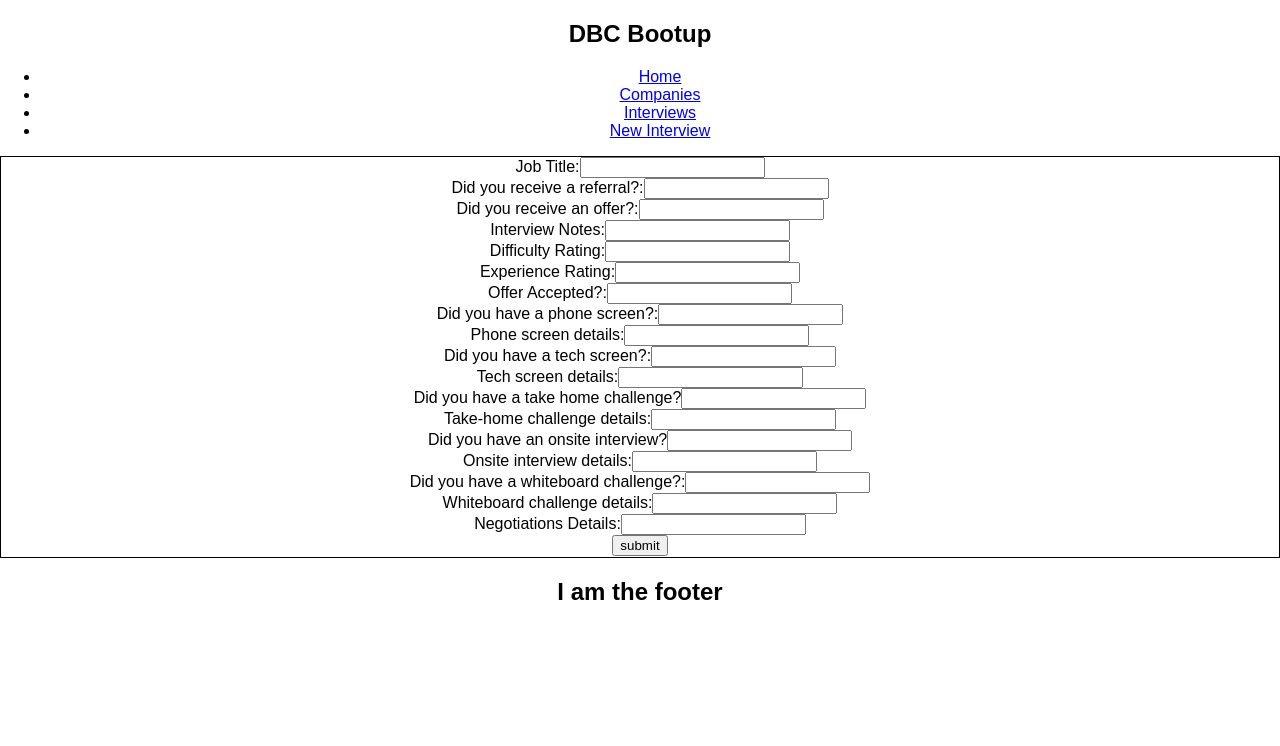
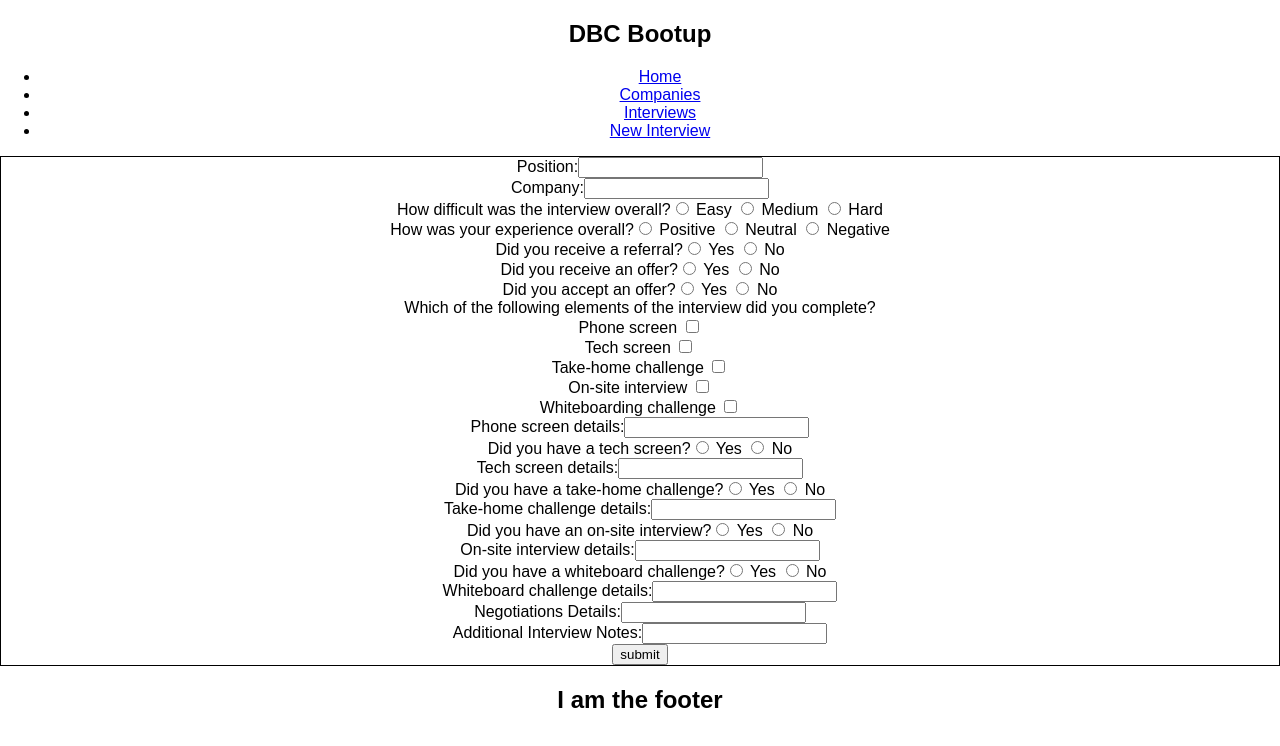
Before and after one commit to mayjawdat/BootUp-REACT-FrontEnd, a React (Create React App) app: page /interviews/new in a window 1280 px wide. Shown: the top 746 px of the page. Built offline with nearby package versions, Linux system fonts and the light colour scheme.

Commit message:
Update structure and input types of interview form, add company form

```diff
--- a/src/Components/Interviews/InterviewForm.js
+++ b/src/Components/Interviews/InterviewForm.js
@@ -5,46 +5,67 @@ import axios from 'axios'
 class InterviewForm extends Component {
   render() {
     return (
-      <div className="New-Interview">
-          Job Title:
+      <form className="New-Interview">
+          Position:
           <input type="text" name="jobTitle"/><br/>
-          Did you receive a referral?:
-          <input type="text" name="referall"/><br/>
-          Did you receive an offer?:
-          <input type="text" name="offer"/><br/>
-          Interview Notes:
-          <input type="text" name="interviewNotes"/><br/>
-          Difficulty Rating:
-          <input type="text" name="difficultyRating"/><br/>
-          Experience Rating:
-          <input type="text" name="experienceRating"/><br/>
-          Offer Accepted?:
-          <input type="text" name="offer"/><br/>
-          Did you have a phone screen?:
-          <input type="text" name="phoneScreen"/><br/>
+          Company:
+          <input type="text" name="company"/><br/>
+
+          How difficult was the interview overall?
+          <input type="radio" name="difficultyRating" value="easy"/> Easy <input type="radio" name="difficultyRating" value="medium"/> Medium <input type="radio" name="difficultyRating" value="hard"/> Hard<br/>
+
+          How was your experience overall?
+          <input type="radio" name="experienceRating"value="positive"/> Positive <input type="radio" name="experienceRating" value="neutral"/> Neutral <input type="radio" name="experienceRating" value="negative"/> Negative<br/>
+
+          Did you receive a referral?
+          <input type="radio" name="referral" value="yes"/> Yes <input type="radio" name="referral" value="no"/> No<br/>
+
+
+          Did you receive an offer?
+          <input type="radio" name="offer" value="yes"/> Yes <input type="radio" name="offer" value="no"/> No<br/>
+
+          Did you accept an offer?
+          <input type="radio" name="offerAccepted" value="yes"/> Yes <input type="radio" name="phoneScreen" value="no"/> No<br/>
+
+          Which of the following elements of the interview did you complete?<br/>
+          Phone screen <input type="checkbox" name="phoneScreen"/><br/>
+          Tech screen <input type="checkbox" name="techScreen"/><br/>
+          Take-home challenge <input type="checkbox" name="takeHomeChallenge"/><br/>
+          On-site interview <input type="checkbox" name="takeHomeChallenge"/><br/>
+          Whiteboarding challenge <input type="checkbox" name="whiteboardChallenge"/><br/>
+
+
+
           Phone screen details:
           <input type="text" name="phoneScreenDetails"/><br/>
-          Did you have a tech screen?:
-          <input type="text" name="techScreen"/><br/>
+
+          Did you have a tech screen?
+          <input type="radio" name="techScreen" value="yes"/> Yes <input type="radio" name="techScreen" value="no"/> No<br/>
           Tech screen details:
           <input type="text" name="techScreenDetails"/><br/>
-          Did you have a take home challenge?
-          <input type="text" name="takeHomeChallenge"/><br/>
+
+          Did you have a take-home challenge?
+          <input type="radio" name="takeHomeChallenge" value="yes"/> Yes <input type="radio" name="takeHomeChallenge" value="no"/> No<br/>
           Take-home challenge details:
           <input type="text" name="takeHomeChallengeDetails"/><br/>
-          Did you have an onsite interview?
-          <input type="text" name="onsiteInterview"/><br/>
-          Onsite interview details:
+
+          Did you have an on-site interview?
+          <input type="radio" name="takeHomeChallenge" value="yes"/> Yes <input type="radio" name="takeHomeChallenge" value="no"/> No<br/>
+          On-site interview details:
           <input type="text" name="onsiteInterviewDetails"/><br/>
-          Did you have a whiteboard challenge?:
-          <input type="text" name="whiteboardChallenge"/><br/>
+
+          Did you have a whiteboard challenge?
+          <input type="radio" name="whiteboardChallenge" value="yes"/> Yes <input type="radio" name="whiteboardChallenge" value="no"/> No<br/>
           Whiteboard challenge details:
           <input type="text" name="whiteboardChallengeDetails"/><br/>
+
           Negotiations Details:
           <input type="text" name="negotiationsDetails"/><br/>
+          Additional Interview Notes:
+          <input type="text" name="interviewNotes"/><br/>
 
-          <button className="submit">submit</button>
-      </div>
+          <button className="submit">submit</button><br/>
+      </form>
     )
   }
 }
```
Also changed, not shown: src/Components/Companies/CompanyForm.js (added, +19 -0 lines).
